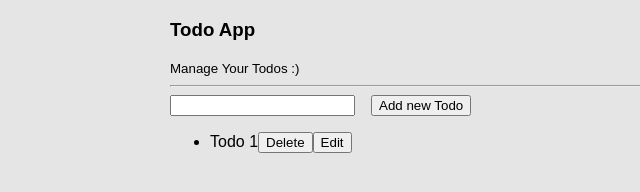
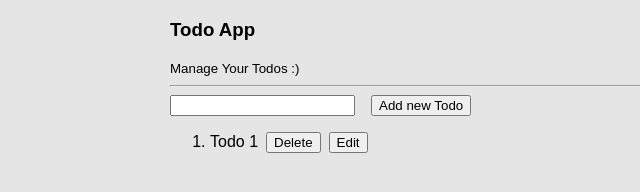
Before and after one commit to prakhar-pal/pom.js, a website built with Vite: page index.html in a window 1280 px wide. Shown: the full height of the page, 170-810 px from the left. Built offline with nearby package versions, Linux system fonts and the light colour scheme.

Commit message:
fix: style of Todo component

```diff
--- a/src/index.js
+++ b/src/index.js
@@ -71,7 +71,7 @@
           })
         ]
       }),
-      Widget("ul", {
+      Widget("ol", {
         children: todos.map(todo => Todo({ todo, updateTodo, handleDeleteTodo, onEditToggle }))
       })
     ]
--- a/src/styles.scss
+++ b/src/styles.scss
@@ -12,4 +12,7 @@
       margin-right: 1rem;
     }
   }
+  ol > li > * {
+    margin-right: 0.5rem;
+  }
 }
```
